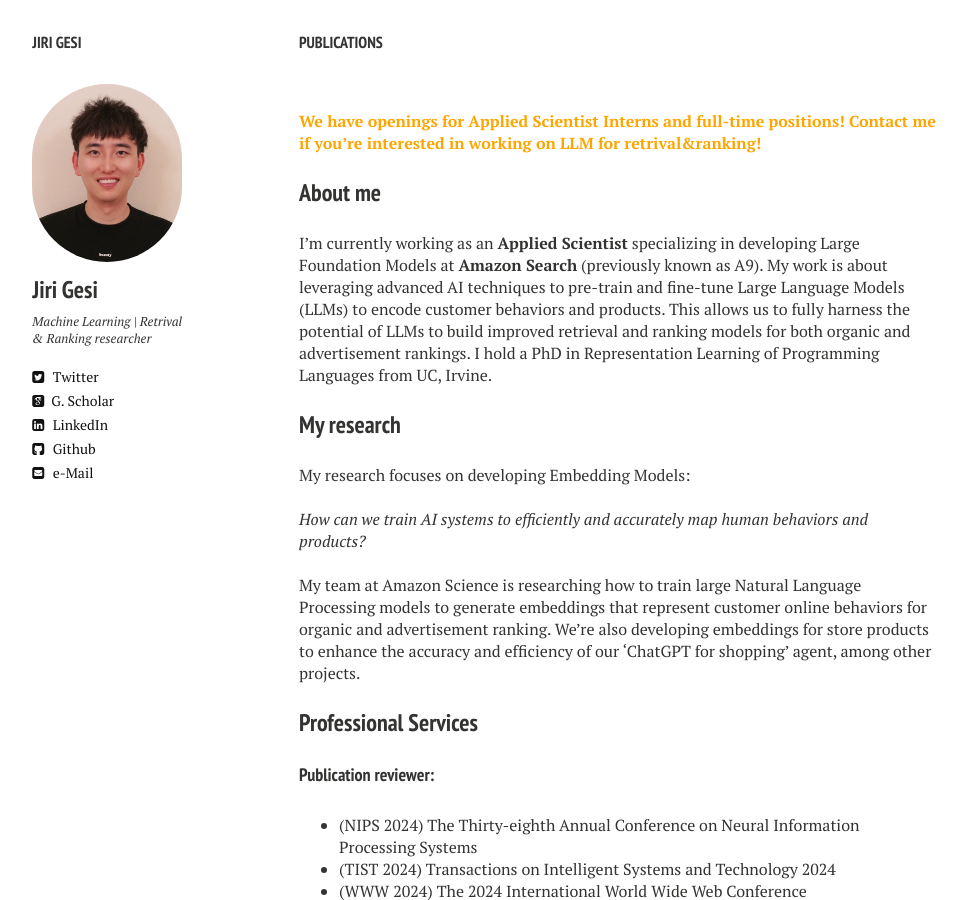
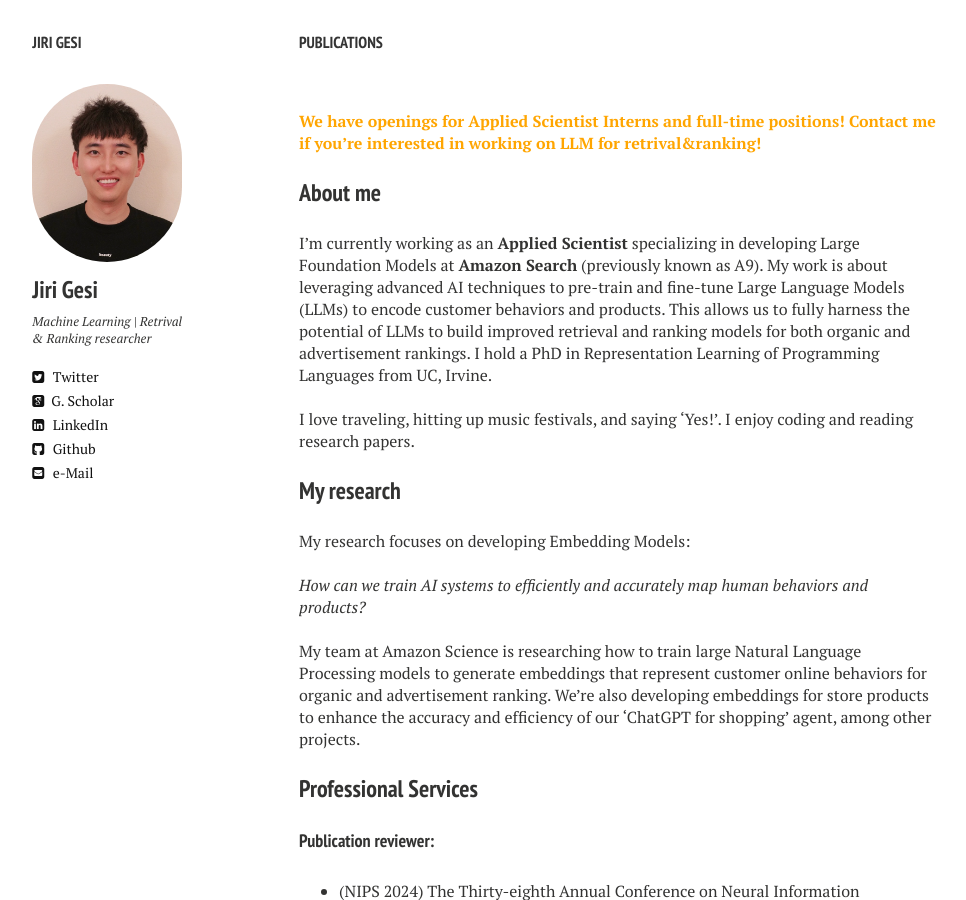
Before and after one commit to Jirigesi/Jirigesi.github.io, a Jekyll site: the page built from index.md, in a window 1280 px wide and 900 px high. Shown: the whole window, without its empty margins (21-987 px from the left). Built offline with Jekyll 4.4.1, drawn with Linux system fonts in a browser that asks for light colours; nearby versions of some CDN libraries; comment, search, counter and statistics services are not loaded.

Commit message:
Update index.md

```diff
--- a/index.md
+++ b/index.md
@@ -11,7 +11,9 @@ tags: [Jekyll, theme, responsive, blog, template]
 
 I'm currently working as an **Applied Scientist** specializing in developing Large Foundation Models at **Amazon Search** (previously known as A9). My work is about leveraging advanced AI techniques to pre-train and fine-tune Large Language Models (LLMs) to encode customer behaviors and products. This allows us to fully harness the potential of LLMs to build improved retrieval and ranking models for both organic and advertisement rankings. I hold a PhD in Representation Learning of Programming Languages from UC, Irvine.
 
+<br />
 
+I love traveling, hitting up music festivals, and saying 'Yes!'. I enjoy coding and reading research papers.
 
 ### My research
 
```
